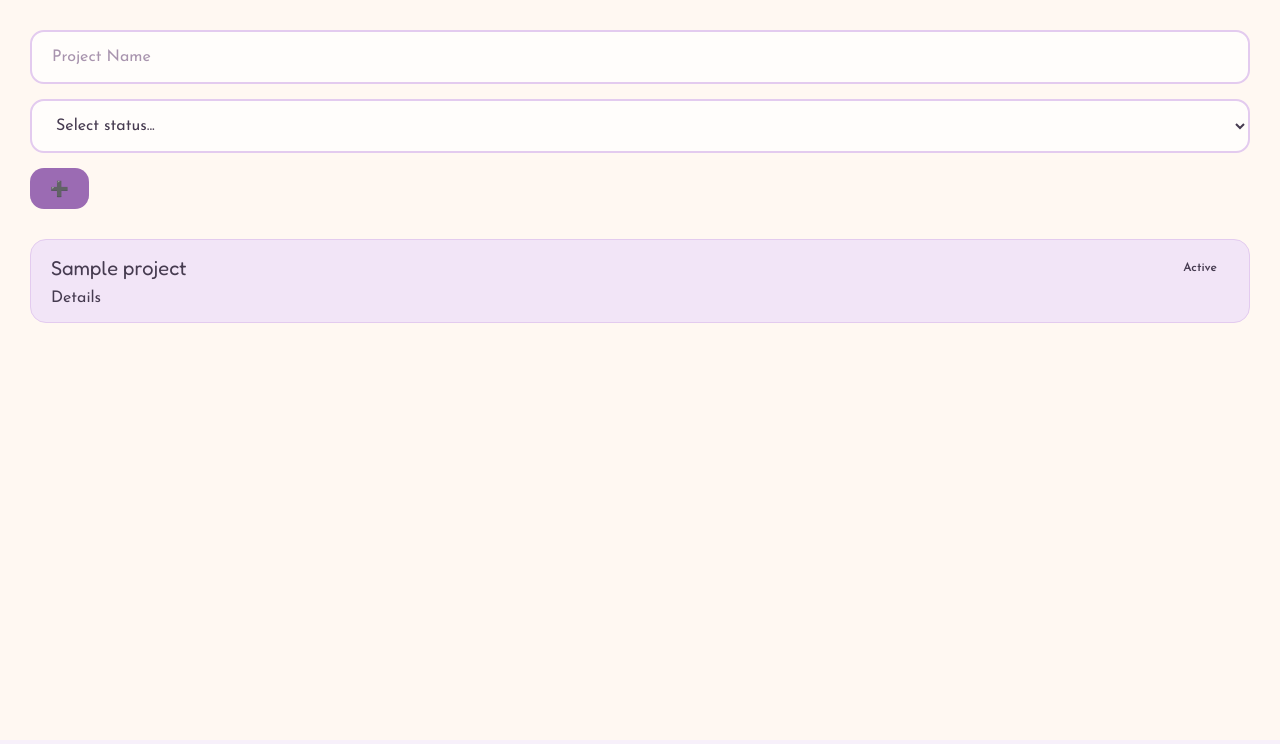
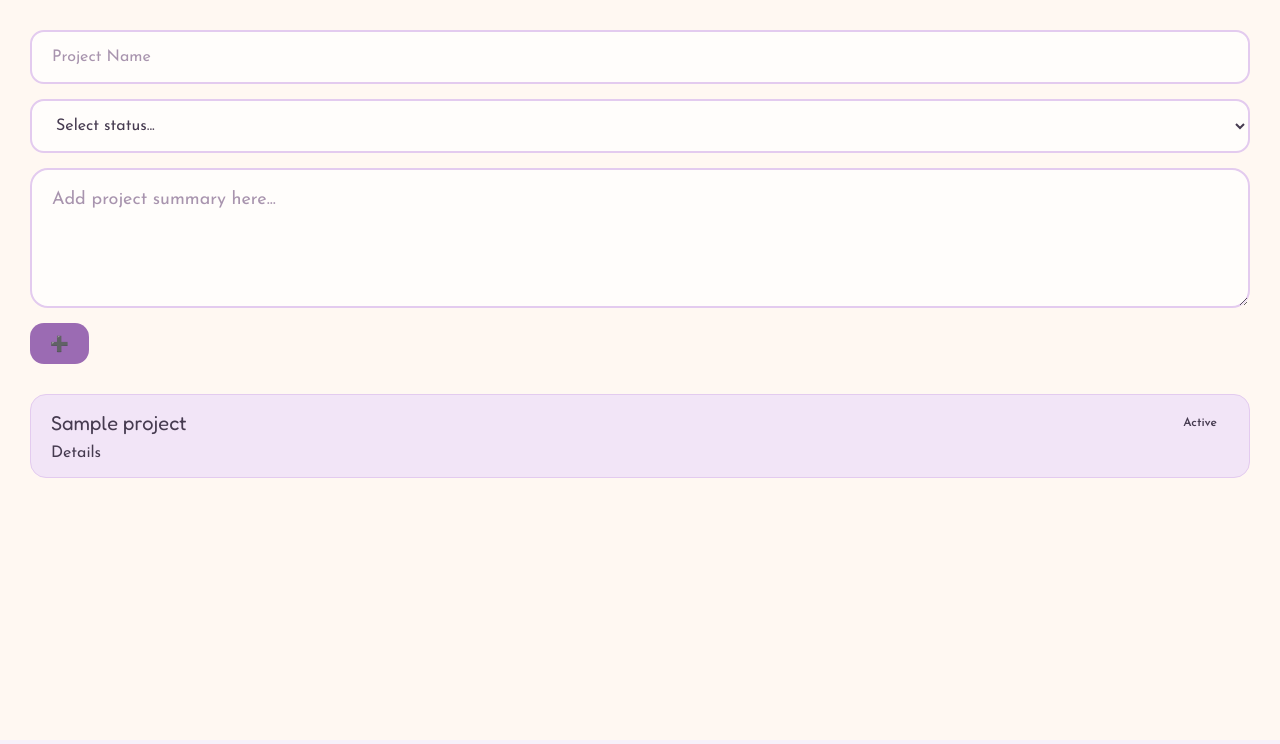
Before and after one commit to Khushi07tech/nook, a Flask app: page /projects in a window 1280 px wide. Shown: the part 56-800 px from the top of the page. Run offline with Flask 3, Linux system fonts and the light colour scheme; tables that the repository leaves empty hold one stand-in row (values such as "Sample post").

Commit message:
feat: add project summary to DB schema, UI, and LLM context; add enter-to-submit inputs

```diff
--- a/app.py
+++ b/app.py
@@ -134,10 +134,11 @@ def projects():
     else:
         name = request.form.get("name")
         status = request.form.get("status")
+        summary = request.form.get("summary")
 
         conn = get_db()
         cursor = conn.cursor()
-        cursor.execute("INSERT INTO projects (name, status) VALUES (?, ?)", (name, status))
+        cursor.execute("INSERT INTO projects (name, status, summary) VALUES (?, ?, ?)", (name, status, summary))
         conn.commit()
         conn.close()
 
@@ -191,7 +192,7 @@ def chat(project_id=None):
 
         # Dynamic context gathering based on scope
         if project_id:
-            projects = db_execute("SELECT name, status FROM projects WHERE id = ?", (project_id,))
+            projects = db_execute("SELECT name, status, summary FROM projects WHERE id = ?", (project_id,))
             entries = db_execute("SELECT entry_type, raw_content FROM entries WHERE project_id = ? ORDER BY id DESC LIMIT 15", (project_id,))
             msgs = db_execute("SELECT role, content FROM chat_messages WHERE project_id = ? ORDER BY id DESC LIMIT 10", (project_id,))
         else:
@@ -201,11 +202,11 @@ def chat(project_id=None):
 
         # Format context
         entry_formatted = "\n".join([f"- [{row['entry_type']}] {row['raw_content']}" for row in entries]) if entries else "None"
-        project_formatted = "\n".join([f"- {row['name']} ({row['status']})" for row in projects]) if projects else "None"
+        project_formatted = "\n".join([f"- {row['name']} ({row['status']}): {row['summary']}" for row in projects]) if projects else "None"
         msgs_formatted = "\n".join([f"{row['role'].capitalize()}: {row['content']}" for row in reversed(msgs)]) if msgs else "None"
 
         context = inspect.cleandoc(f"""
-            === ACTIVE PROJECTS ===
+            === PROJECTS ===
             {project_formatted}
 
             === RECENT ENTRIES ===
--- a/schema.sql
+++ b/schema.sql
@@ -3,6 +3,7 @@ CREATE TABLE IF NOT EXISTS ideas (
     raw_content TEXT,
     ai_category TEXT,
     ai_tags TEXT,
+    is_active INTEGER DEFAULT 1,
     created_at TIMESTAMP DEFAULT CURRENT_TIMESTAMP
 );
 
@@ -10,6 +11,8 @@ CREATE TABLE IF NOT EXISTS projects (
     id INTEGER PRIMARY KEY AUTOINCREMENT,
     name TEXT,
     status TEXT,
+    summary TEXT,
+    is_active INTEGER DEFAULT 1,
     created_at TIMESTAMP DEFAULT CURRENT_TIMESTAMP
 );
 
@@ -18,7 +21,7 @@ CREATE TABLE IF NOT EXISTS entries (
     project_id INTEGER,
     entry_type TEXT,
     raw_content TEXT,
-    image_path TEXT,
+    is_active INTEGER DEFAULT 1,
     ai_summary TEXT,
     created_at TIMESTAMP DEFAULT CURRENT_TIMESTAMP,
 
--- a/static/chat.js
+++ b/static/chat.js
@@ -63,3 +63,32 @@ document.addEventListener("DOMContentLoaded", () => {
     }
   });
 });
+document.addEventListener('keydown', (event) => {
+  // Check if Enter key was pressed
+  if (event.key === 'Enter') {
+    const target = event.target;
+
+    // Target single-line input boxes or textareas
+    if (target.matches('input[type="text"], textarea')) {
+      // Allow Shift + Enter to create a new line in textareas
+      if (event.shiftKey && target.tagName === 'TEXTAREA') {
+        return;
+      }
+
+      // Prevent default new line / form submit behavior
+      event.preventDefault();
+
+      // Find the associated form or send button
+      const form = target.closest('form');
+      const sendButton = form
+        ? form.querySelector('button[type="submit"], .send-btn')
+        : target.parentElement.querySelector('.send-btn');
+
+      if (sendButton) {
+        sendButton.click();
+      } else if (form) {
+        form.requestSubmit(); // Triggers native form submit & validation
+      }
+    }
+  }
+});
--- a/templates/project_detail.html
+++ b/templates/project_detail.html
@@ -19,6 +19,7 @@
                 {{ project.status | replace('-', ' ') | title }}
             </span>
         </div>
+        <p>{{ project.summary }}</p>
     </div>
 
     <div class="form-action">
--- a/templates/projects.html
+++ b/templates/projects.html
@@ -18,6 +18,7 @@
                 <option value="on-hold">On Hold</option>
                 <option value="completed">Completed</option>
             </select>
+            <textarea name="summary" class="text-area" placeholder="Add project summary here..."></textarea>
             <button type="submit" class="submit-button">➕</button>
         </form>
     </div>
```
